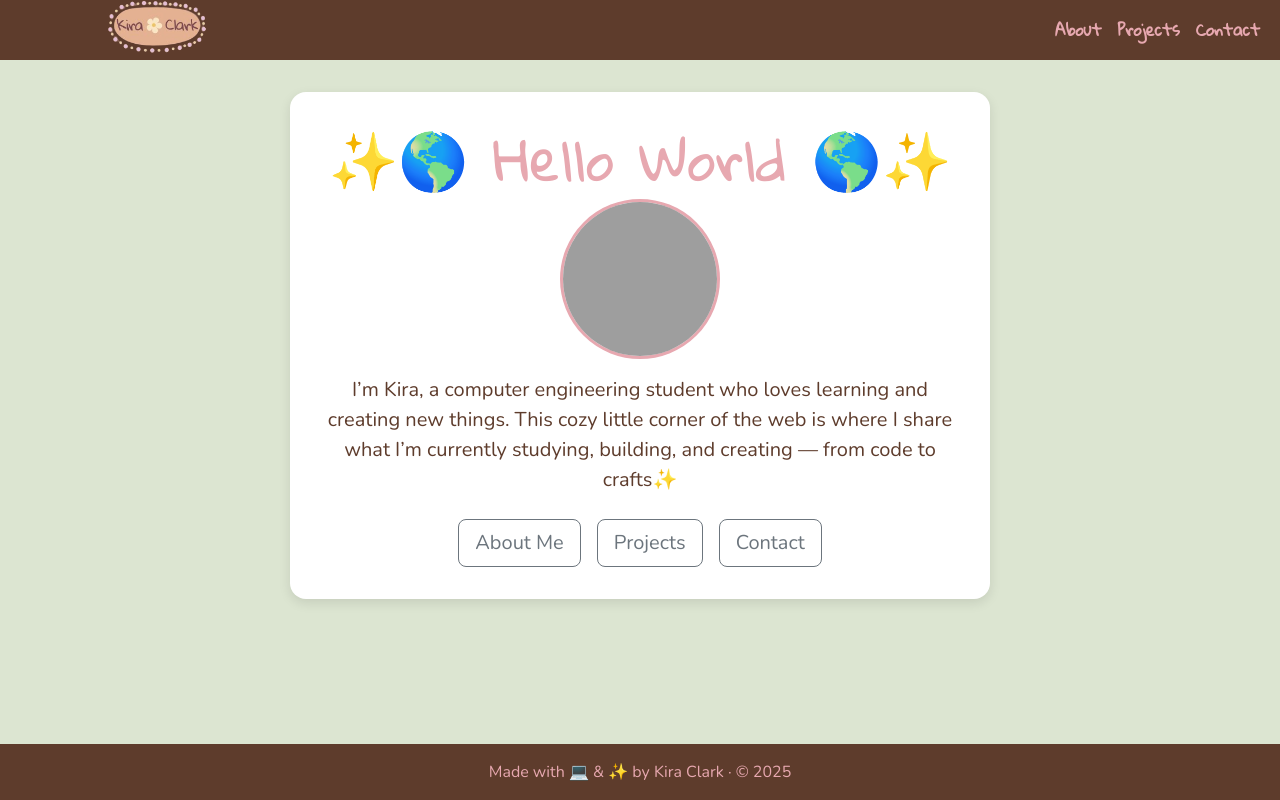
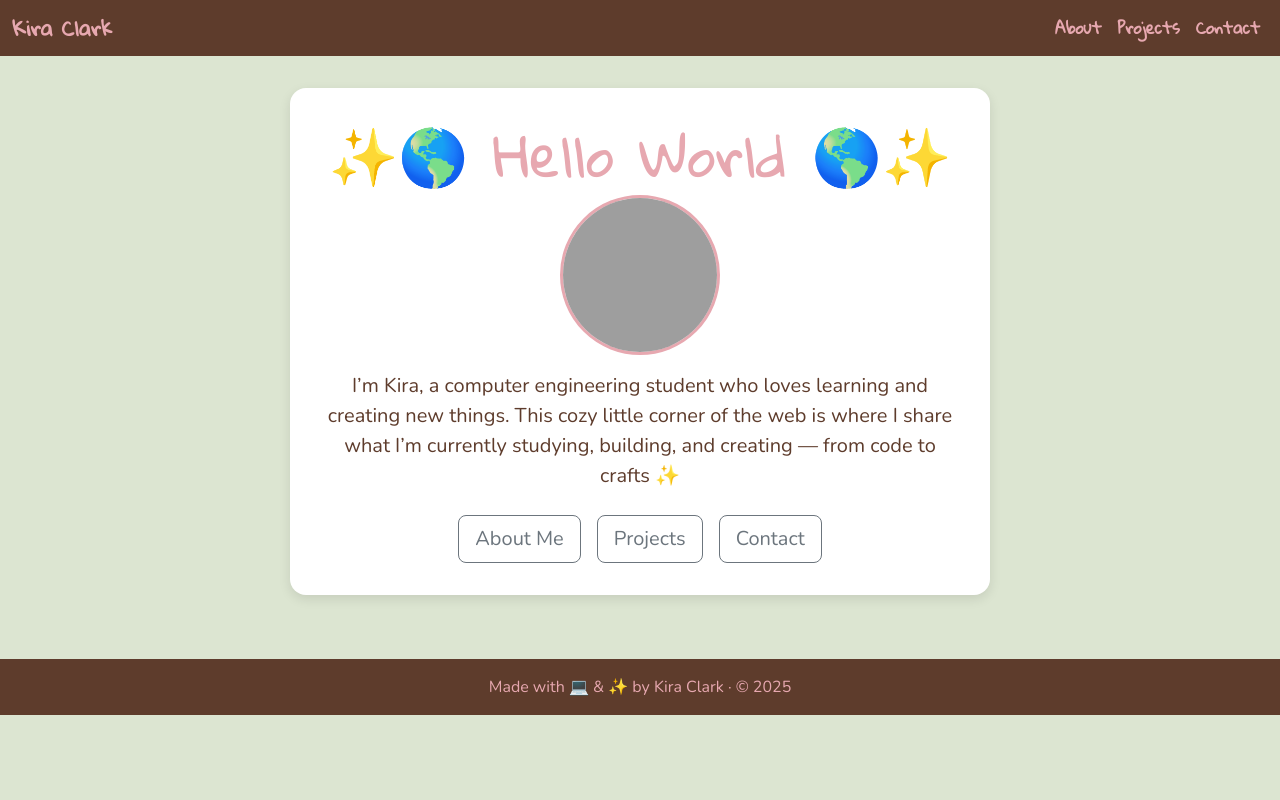
Before and after one commit to kiraclark993/kira, a plain HTML site: page index.html in a window 1280 px wide. Drawn offline with nearby package versions, Linux system fonts and the light colour scheme; grey boxes are pictures that could not be loaded.

```diff
--- a/index.html
+++ b/index.html
@@ -4,32 +4,35 @@
   <meta charset="UTF-8" />
   <meta name="viewport" content="width=device-width, initial-scale=1.0"/>
   <title>Kira Clark - Home</title>
+
+  <!-- Fonts & Bootstrap -->
   <link href="https://cdn.jsdelivr.net/npm/bootstrap@5.3.2/dist/css/bootstrap.min.css" rel="stylesheet" />
   <link href="https://fonts.googleapis.com/css2?family=Gloria+Hallelujah&family=Nunito:wght@400;600&display=swap" rel="stylesheet"/>
+
   <style>
     body {
       background-color: #dce5d1;
       color: #5e3c2c;
       font-family: 'Nunito', sans-serif;
+      margin: 0;
     }
+
     h1, h2, .display-4 {
       font-family: 'Gloria Hallelujah', cursive;
       color: #e7a8b0;
     }
+
     .navbar-custom {
       background-color: #5e3c2c;
       font-family: 'Gloria Hallelujah', cursive;
     }
-    .navbar .nav-link {
+
+    .navbar .nav-link,
+    .navbar-brand {
       color: #e7a8b0 !important;
       font-weight: 600;
-      font-family: 'Gloria Hallelujah', cursive;
     }
-    .navbar-brand {
-      color: #e7a8b0 !important;
-      font-family: 'Gloria Hallelujah', cursive;
-      font-size: 1.5rem;
-    }
+
     .intro-box {
       background: white;
       border-radius: 1rem;
@@ -39,10 +42,7 @@
       max-width: 700px;
       text-align: center;
     }
-    .highlight {
-      color: #e7a8b0;
-      font-weight: bold;
-    }
+
     footer {
       background-color: #5e3c2c;
       color: #e7a8b0;
@@ -50,37 +50,14 @@
       padding: 1rem;
       margin-top: 4rem;
     }
-    .navbar {
-  padding-top: 0.5rem;
-  padding-bottom: 0.5rem;
-  min-height: 60px;
-  position: relative;
-  z-index: 2;
-}
-
-html, body {
-  height: 100%;
-  margin: 0;
-  display: flex;
-  flex-direction: column;
-}
-
-body > main {
-  flex: 1;
-}
-
-
-
   </style>
 </head>
+
 <body>
   <!-- Navbar -->
   <nav class="navbar navbar-expand-lg navbar-custom">
     <div class="container-fluid">
-      <a class="navbar-brand position-absolute" href="index.html" style="top: -30px; left: 1rem;">
-        <img src="logo3.png" alt="Kira Clark Logo" style="height: 110px;">
-      </a>
-
+      <a class="navbar-brand" href="#">Kira Clark</a>
       <button class="navbar-toggler" type="button" data-bs-toggle="collapse" data-bs-target="#navbarNav">
         <span class="navbar-toggler-icon"></span>
       </button>
@@ -94,19 +71,19 @@
     </div>
   </nav>
 
-  <!-- Intro Content -->
+  <!-- Main Content -->
   <main>
     <div class="intro-box">
       <h1 class="display-4">✨🌎 Hello World 🌎✨</h1>
 
-      <div class="d-flex justify-content-center align-items-center gap-4 flex-wrap mb-3">
+      <div class="d-flex justify-content-center align-items-center mb-3">
         <img src="headshot.jpg" alt="Kira Clark Headshot"
              style="width: 160px; height: 160px; object-fit: cover; border-radius: 50%; border: 3px solid #e7a8b0;">
       </div>
 
       <p class="lead">
         I’m Kira, a computer engineering student who loves learning and creating new things.
-        This cozy little corner of the web is where I share what I’m currently studying, building, and creating — from code to crafts✨
+        This cozy little corner of the web is where I share what I’m currently studying, building, and creating — from code to crafts ✨
       </p>
 
       <div class="d-flex justify-content-center gap-3 mt-4 flex-wrap">
```
